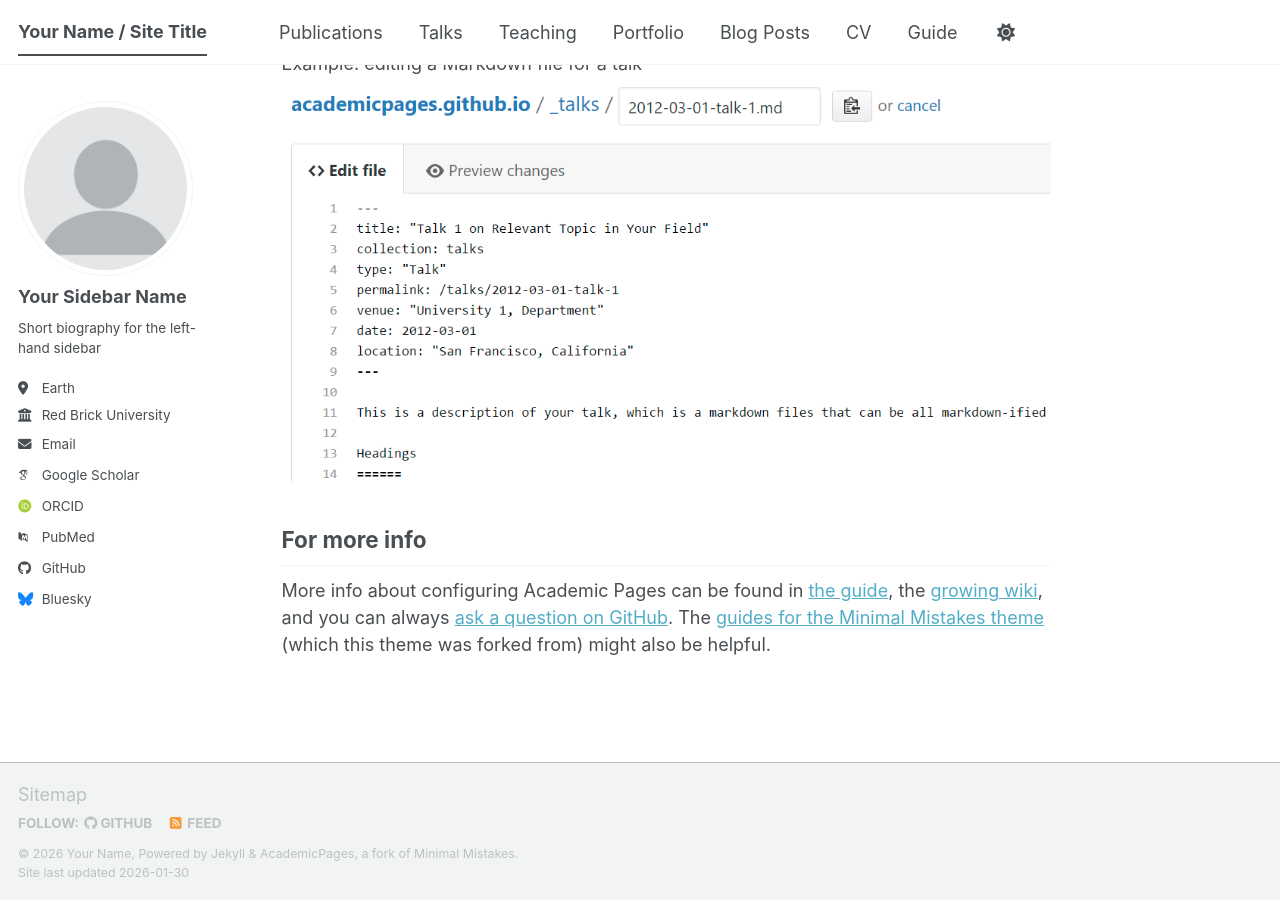
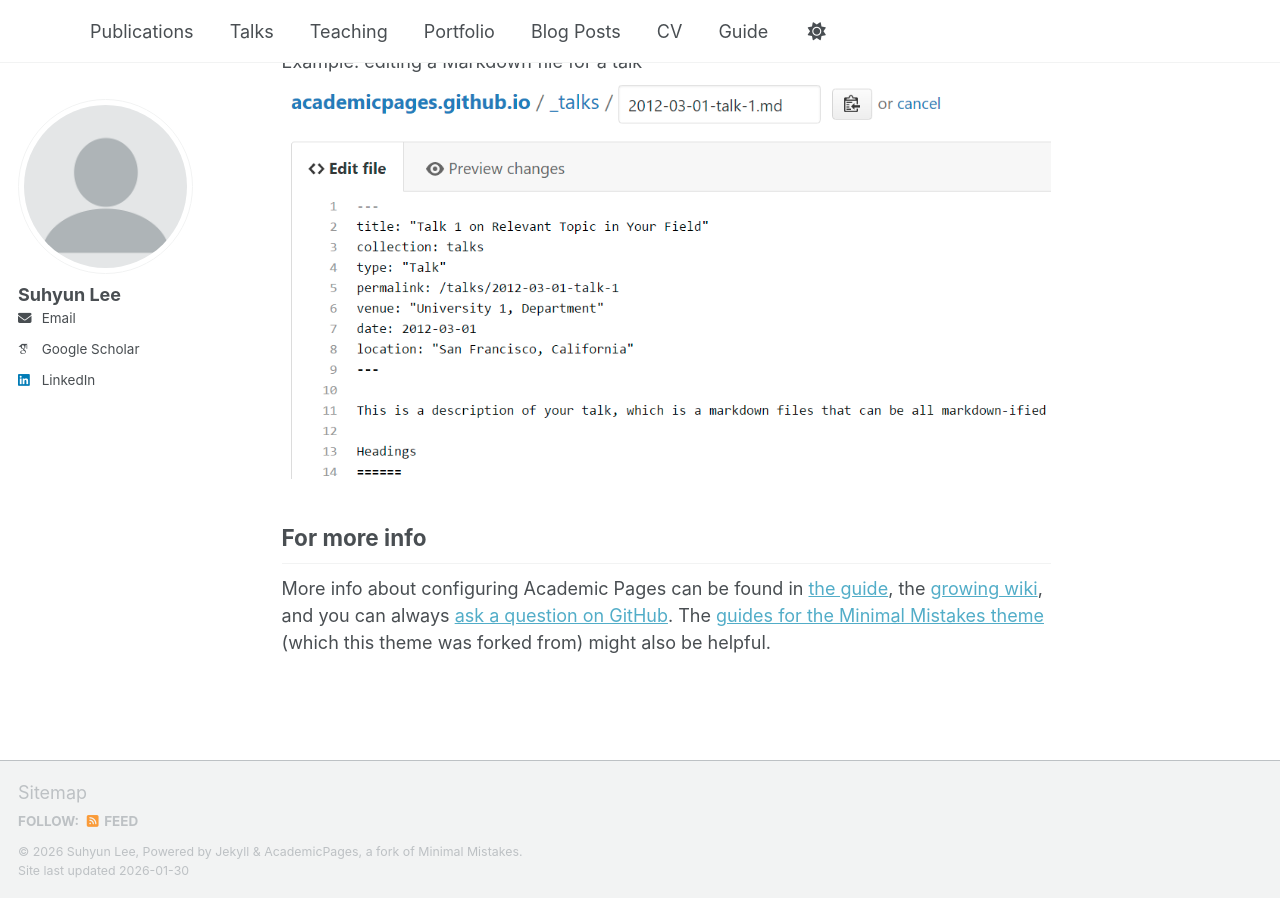
Before and after one commit to 2suh/2suh.github.io, a Jekyll site: the page built from _pages/about.md, in a window 1280 px wide and 900 px high, scrolled down 2720 px. Built offline with Jekyll 4.4.1, drawn with Linux system fonts in a browser that asks for light colours; some web fonts are replaced; a script bundle is joined from its source files by our own code; library files that are not in the unit come from our copies.

Commit message:
<feat>[config]: Update personal information

```diff
--- a/_config.yml
+++ b/_config.yml
@@ -9,14 +9,14 @@
 # Basic Site Settings
 locale                   : "en-US"
 site_theme               : "default" # The available themes options are "default", "air", "sunrise", "mint", "dirt" and "contrast"
-title                    : "Your Name / Site Title"
-title_separator          : "-"
-name                     : &name "Your Name"
-description              : &description "Your Name's academic portfolio"   # Update this with a general description of your site, this is the default if not overridden by a page
-url                      : https://academicpages.github.io # The base hostname & protocol for your site e.g. "https://[your GitHub username].github.io",
+title                    : ""
+title_separator          : ""
+name                     : &name "Suhyun Lee"
+description              : &description "Personal website"   # Update this with a general description of your site, this is the default if not overridden by a page
+url                      : "https://2suh.github.io" # The base hostname & protocol for your site e.g. "https://[your GitHub username].github.io",
                                                            # or if you already have some other page hosted on Github then use "https://[your GitHub username].github.io/[Your Repo Name]"
 baseurl                  : "" # the subpath of your site, e.g. "/blog"
-repository               : "academicpages/academicpages.github.io"
+repository               : "2suh/2suh.github.io"
 
 # Site Author - The following control what appear as part of the author content on the side bar.
 #               If a field is blank the icon and link will not appear, otherwise it will be shown.
@@ -24,24 +24,24 @@ repository               : "academicpages/academicpages.github.io"
 author:
   # Biographic information
   avatar           : "profile.png"
-  name             : "Your Sidebar Name"
+  name             : "Suhyun Lee"
   pronouns         : # example: "she/her"
-  bio              : "Short biography for the left-hand sidebar"
-  location         : "Earth"
-  employer         : "Red Brick University"
+  bio              : # bio
+  location         : # location
+  employer         : # employer
   uri              : # URL
-  email            : "none@example.org"
+  email            : "su_hyun@yonsei.ac.kr"
 
   # Academic websites
   academia         : # URL
   arxiv            : # URL - Update with the correct link to your profile
-  googlescholar    : "https://scholar.google.com/citations?user=PS_CX0AAAAAJ"
+  googlescholar    : "https://scholar.google.com/citations?user=XwvVWPAAAAAJ"
   inspire-hep      : # URL
   impactstory      : # URL
-  orcid            : "https://orcid.org/yourorcidurl"
+  orcid            : # URL
   semantic         : # URL
   ssrn             : # URL
-  pubmed           : "https://www.ncbi.nlm.nih.gov/pubmed/?term=john+snow"
+  pubmed           : # URL
   researchgate     : # URL
   scopus           : # URL
   zotero           : # URL
@@ -51,13 +51,13 @@ author:
   bitbucket        : # Username - Update with your username on the site
   codepen          : # Username
   dribbble         : # Username
-  github           : "academicpages"
+  github           : # Username
   kaggle           : # Username
   stackoverflow    : # User number or user number and name (i.e., use "1" or "1/jeff-atwood")
 
   # Social media
   artstation       : # Username
-  bluesky          : "bsky.app" # Replace this with you Bluesky username
+  bluesky          : # Username # Replace this with you Bluesky username
   facebook         : # Username
   flickr           : # Username
   foursquare       : # Username
@@ -66,7 +66,7 @@ author:
   keybase          : # Username
   instagram        : # Username
   lastfm           : # Username
-  linkedin         : # Username
+  linkedin         : "https://www.linkedin.com/in/suhyun-lee-2847bb307/"
   mastodon         : # URL
   medium           : # URL
   pinterest        : # Username
@@ -302,7 +302,7 @@ sass:
 permalink: /:categories/:title/
 # paginate: 5 # amount of posts to show
 # paginate_path: /page:num/
-timezone: Etc/UTC # https://en.wikipedia.org/wiki/List_of_tz_database_time_zones
+timezone: Asia/Seoul # https://en.wikipedia.org/wiki/List_of_tz_database_time_zones
 
 
 # Plugins
```
